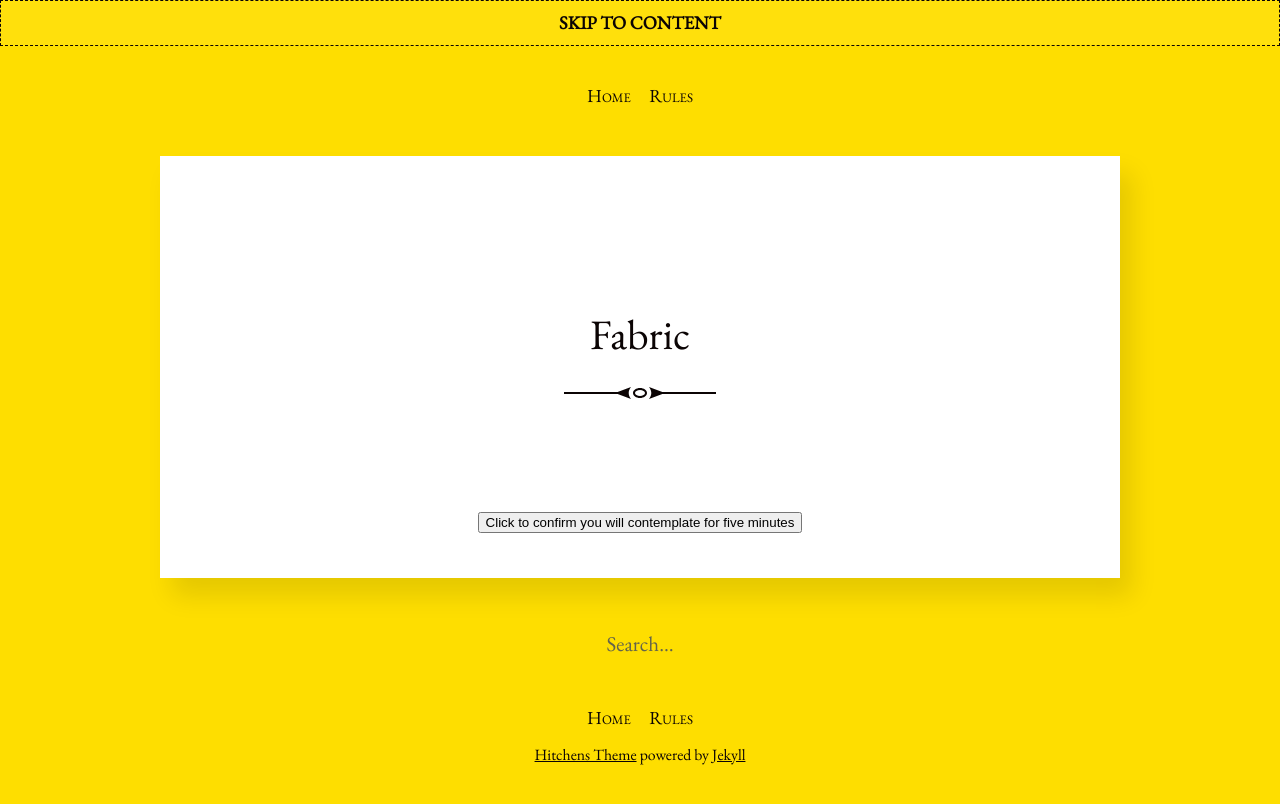
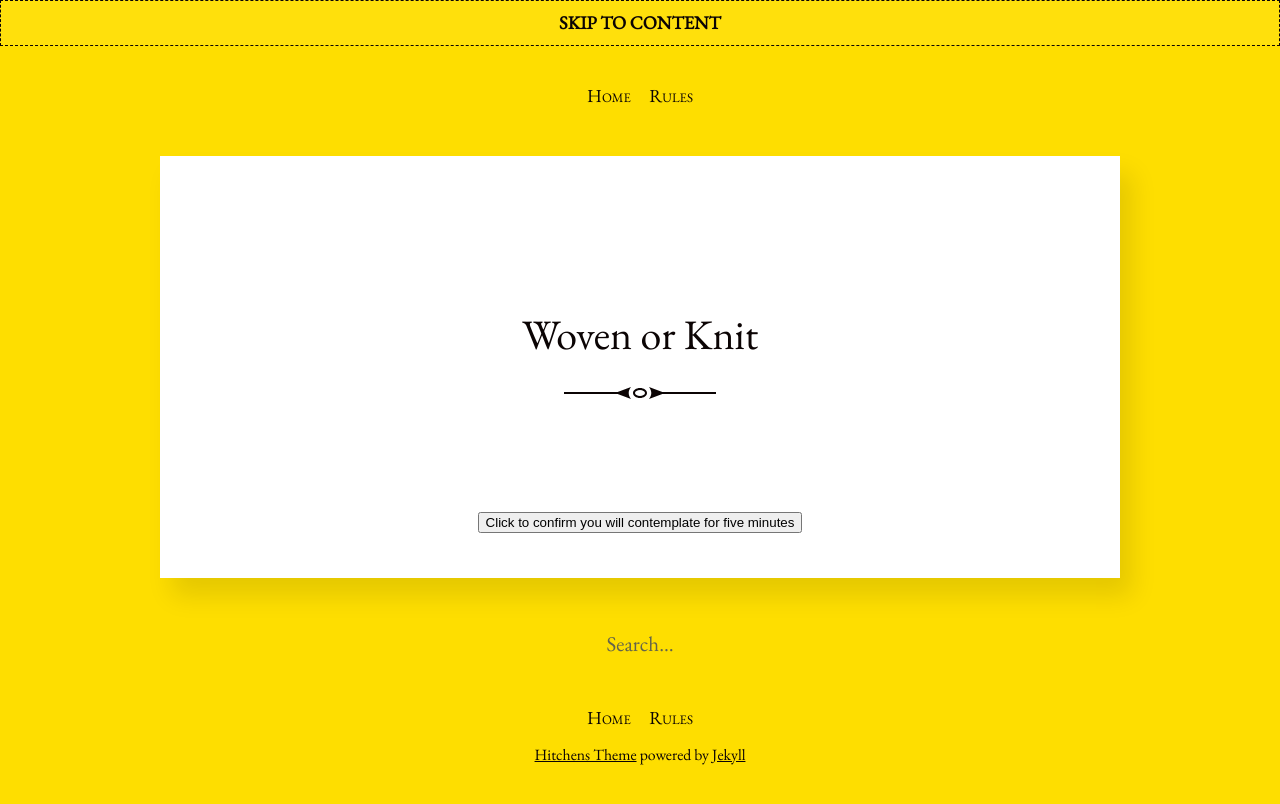
Before and after one commit to zenna/canyoupleaseappreciatethis, a Jekyll site: the page built from _posts/2020-03-07-fabric.md, in a window 1280 px wide. Shown: the top 804 px of the page. Built offline with Jekyll 4.4.1, drawn with Linux system fonts in a browser that asks for light colours.

Commit message:
Update 2020-03-07-fabric.md

```diff
--- a/_posts/2020-03-07-fabric.md
+++ b/_posts/2020-03-07-fabric.md
@@ -1,8 +1,8 @@
 ---
-title: Fabric
+title: Woven or Knit
 author: Emily Mackevicius
 category: literature
 layout: post
 ---
 
-Some fabric is knit and some is woven. Woven threads are straighter, and knit threads twist in little loops, making the fabric stretchy. This fleece blanket is so plush I can't see the threads. But these two fleece pieces are more worn, and I was able to separate the fuzz and determine that they are both knit.  The threadbare parts of my stuffed animal platypus are also knit. I did this investigation specially for you.
+Some fabric is knit and some is woven. Woven threads are straighter, and knit threads twist in little loops, making the fabric stretchy. This fleece blanket is so plush I can't see the threads. But these two fleece pieces are more worn, and I was able to separate the fuzz and determine that they are both knit.  The threadbare parts of my stuffed animal platypus are also knit, and each fuzz fiber is about two inches long. I did this investigation specially for you.
```
